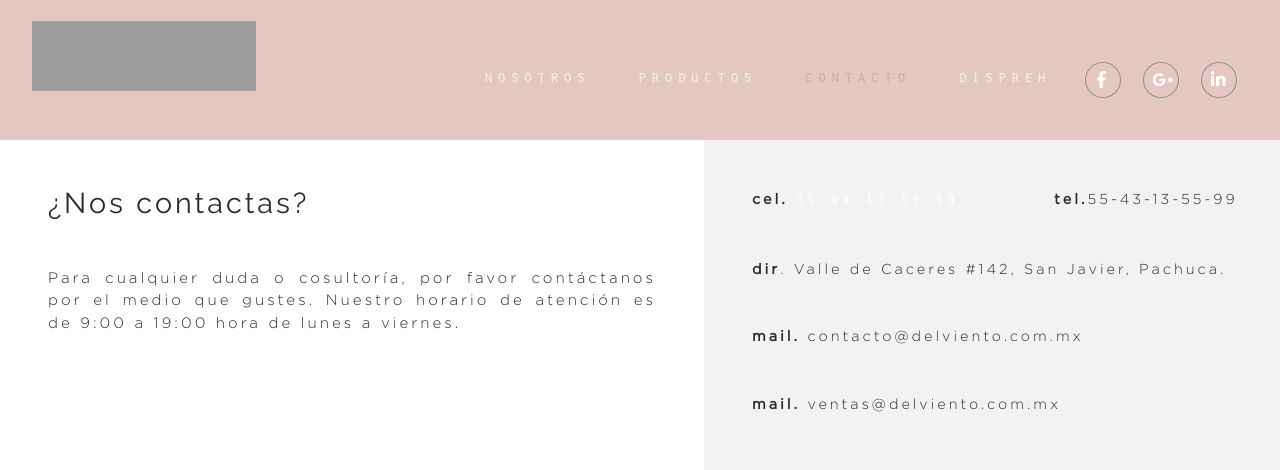
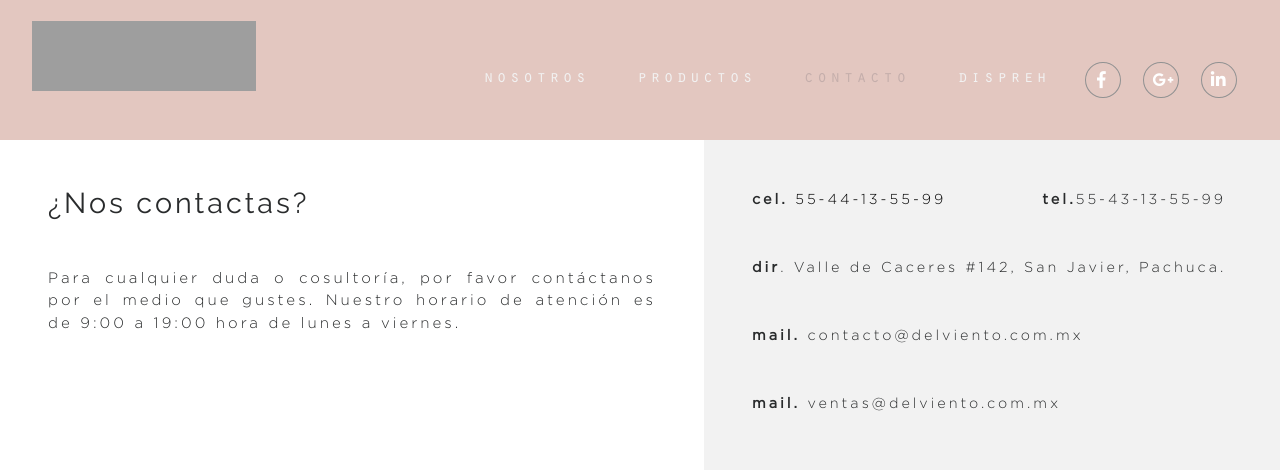
Before and after one commit to davigzzz/delviento, a plain HTML site: page index.html in a window 1280 px wide. Shown: the top 470 px of the page. Drawn offline with nearby package versions, Linux system fonts and the light colour scheme; grey boxes are pictures that could not be loaded; a script that the page names is missing.

Commit message:
Add files via upload

```diff
--- a/estilos.css
+++ b/estilos.css
@@ -322,7 +322,11 @@ h1{
     clear: both;
 }
 
-
+.column.right div a{
+    font-family: gothamlight;
+    font-size: 0.9rem;
+    color: black;
+}
 
 
 /* Datos de contacto */
@@ -807,10 +811,7 @@ input[type="submit"]:hover {
 
 
 
-/* Comienza footer */
-
-
-
+/* COMIENZA FOOTER */
 /* Footer movil */
 
 .footer-movil{
@@ -846,7 +847,7 @@ a i{
 
 }
 
-a{
+.footer-movil a{
     color: white;
 }
 .letra{
@@ -874,6 +875,10 @@ a{
     color: white;
 
     letter-spacing: 2px;
+}
+
+.footer-grande a{
+    color: white;
 }
 
 .col-izquierda{
--- a/index.html
+++ b/index.html
@@ -87,7 +87,7 @@
         <div class="column right">
 
             <div>
-                <b>cel.</b> <a href="tel:12223334444"> 55-44-13-55-99</a></div>
+                <b>cel.</b> <a href="tel:5544135599"> 55-44-13-55-99</a></div>
             <div>
                 <b>tel.</b>55-43-13-55-99</div>
             <div>
```
